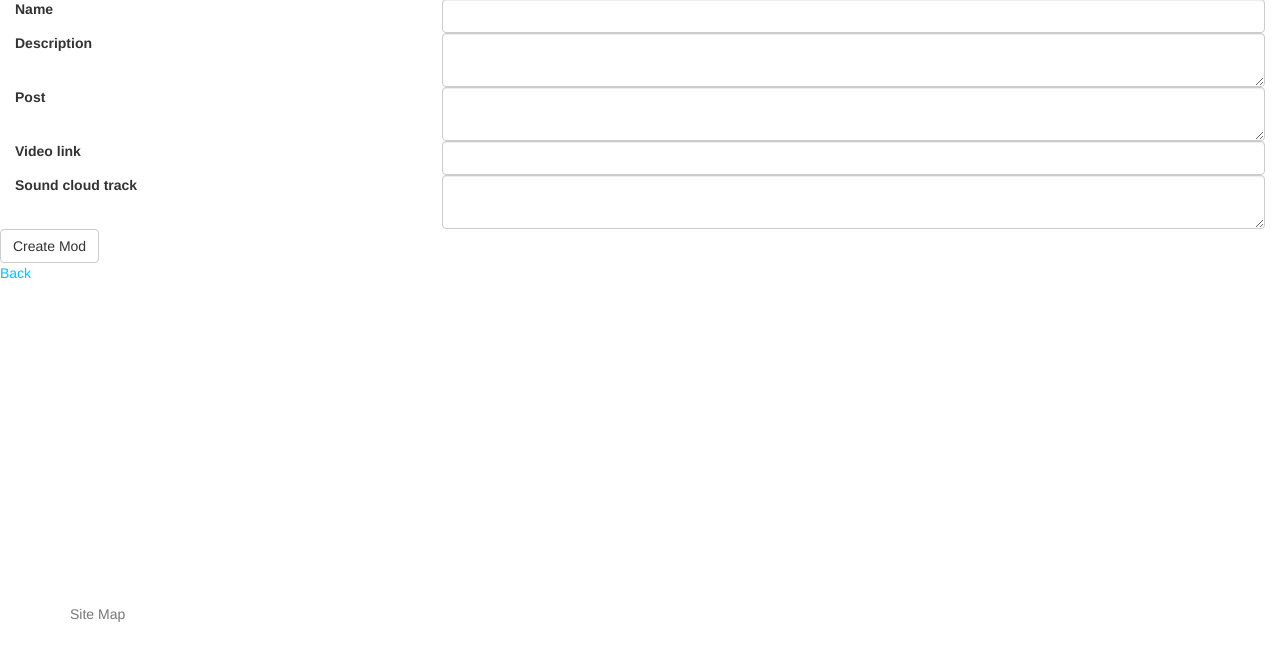
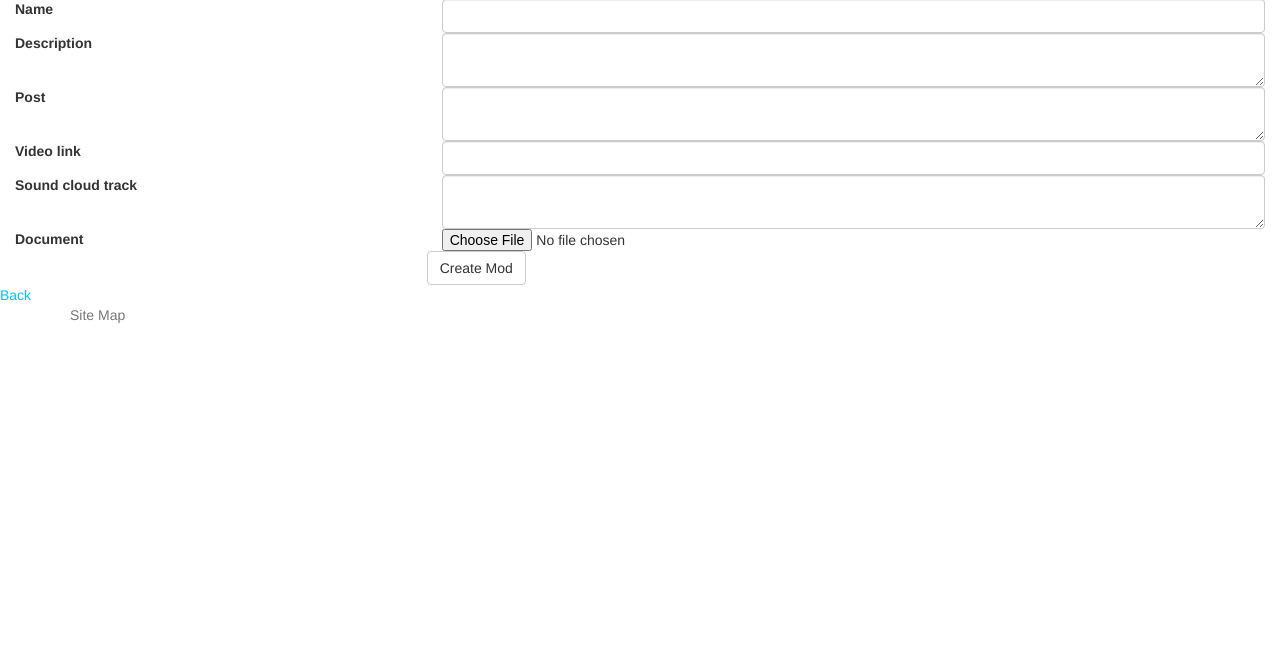
Before and after one commit to dguardio/curatorsu, a Rails app: page /users/1/courses/1/mods/new in a window 1280 px wide. Shown: the part 146-800 px from the top of the page. Run offline with Rails 7, Linux system fonts and the light colour scheme; style sheets or scripts are compiled from the project's sources; some libraries are stand-ins or nearby versions.

Commit message:
Add Document Capability

```diff
--- a/app/assets/stylesheets/application.css.scss
+++ b/app/assets/stylesheets/application.css.scss
@@ -92,7 +92,7 @@ a {
 
 .footer {
 	vertical-align: baseline;
-	bottom: 0;
+	bottom: initial;
 	position: absolute;
 	width: 100%;
 	height: 50px;
--- a/app/controllers/mods_controller.rb
+++ b/app/controllers/mods_controller.rb
@@ -75,6 +75,6 @@ class ModsController < ApplicationController
 
     # Never trust parameters from the scary internet, only allow the white list through.
     def mod_params
-      params.require(:mod).permit(:name, :description, :post, :course_id, :video, :soundcloud_track)
+      params.require(:mod).permit(:name, :description, :post, :course_id, :video, :soundcloud_track, :document)
     end
 end
--- a/app/models/mod.rb
+++ b/app/models/mod.rb
@@ -1,3 +1,4 @@
 class Mod < ActiveRecord::Base
 	  belongs_to :course
+	  mount_uploader :document, DocumentUploader
 end
--- a/app/views/mods/_form.html.erb
+++ b/app/views/mods/_form.html.erb
@@ -28,6 +28,13 @@
       <%= f.input_field :soundcloud_track, class: "text-field form-control" %>
     </div>
   </div>
+  <div>
+    <%= f.label :document, class: "control-label col-md-4" %>
+    <div class="field col-md-8">
+      <%= f.file_field :document %>
+    </div>
+  </div>
+
   <div class="form-actions">
     <%= f.button :submit %>
   </div>
--- a/app/views/mods/edit.html.erb
+++ b/app/views/mods/edit.html.erb
@@ -1,6 +1,6 @@
 <div class="yielder">
 	<h1>Editing mod</h1>
-	<%= simple_form_for @mod, url: {action: 'update'} do |f| %>
+	<%= simple_form_for @mod, url: {action: 'update', multipart: true } do |f| %>
 	  <%= f.error_notification %>
 		<%= render 'form', f: f %>
 	<% end %>
--- a/app/views/mods/new.html.erb
+++ b/app/views/mods/new.html.erb
@@ -1,6 +1,6 @@
 <div class="yielder">
 	<h1>New mod</h1>
-	<%= simple_form_for(@mod, url: user_course_mods_path, html: {method: :post}) do |f| %>
+	<%= simple_form_for(@mod, url: user_course_mods_path, html: {method: :post, multipart: true }) do |f| %>
 	  <%= f.error_notification %>
 	  <%= render 'form', f: f %>
 	<% end %>
--- /dev/null
+++ b/db/migrate/20160512200019_add_column_document_to_mods.rb
@@ -0,0 +1,5 @@
+class AddColumnDocumentToMods < ActiveRecord::Migration
+  def change
+  	add_column :mods, :document, :string
+  end
+end
```
Also changed, not shown: app/uploaders/document_uploader.rb (added, +51 -0 lines), app/views/mods/_mods_load.html.erb (+7 -0 lines), db/schema.rb, 1 other file.
